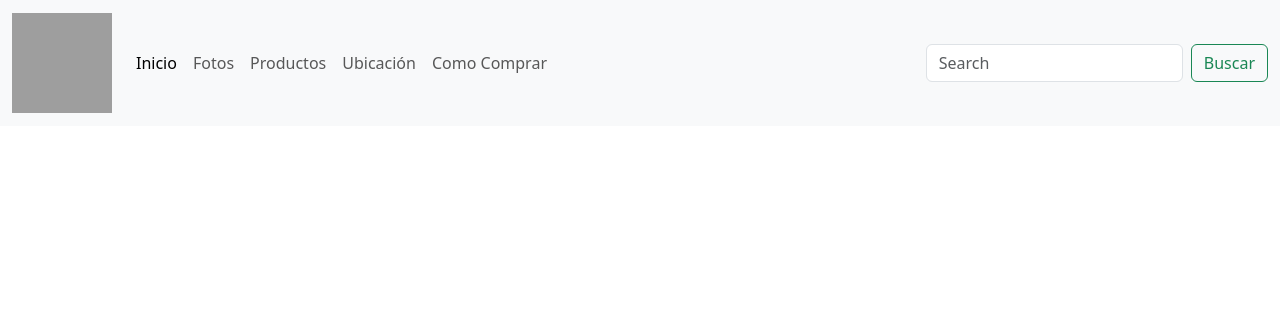
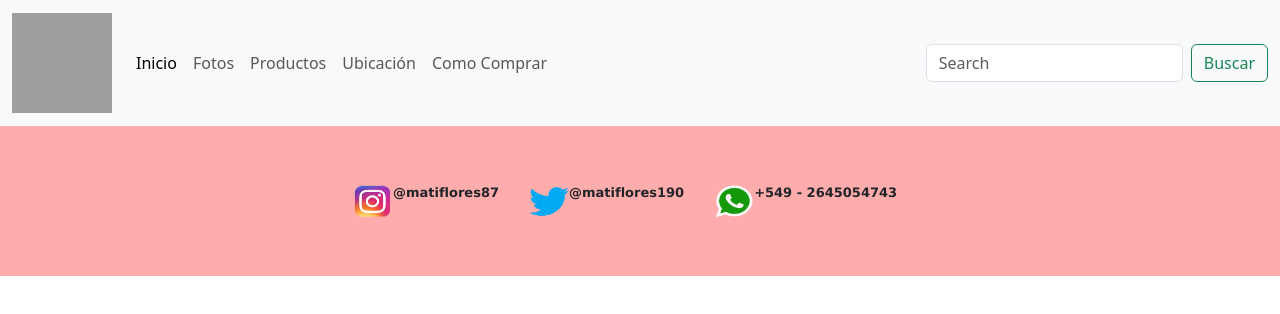
Before and after one commit to mati-flores/preentrega02, a plain HTML site: page pages/como-comprar.html in a window 1280 px wide. Drawn offline with nearby package versions, Linux system fonts and the light colour scheme; grey boxes are pictures that could not be loaded.

Commit message:
Finalización Footers

```diff
--- a/css/style.css
+++ b/css/style.css
@@ -8,3 +8,25 @@ header img {
     height: 100px;
 
 }
+.footer {
+    background-color: #FFACAC;
+    height: 150px;
+    display: flex;
+    align-items: center;
+    justify-content: center;
+    font-size: small;
+    font-family: 'Lucida Sans', 'Lucida Sans Regular', 'Lucida Grande', 'Lucida Sans Unicode', Geneva, Verdana, sans-serif;
+    font-weight: bold;
+
+
+}
+
+.footer img {
+    width: 40px;
+    height: 35px;
+}
+
+.footer p {
+    display: inline;
+    margin-right: 30px;
+}
--- a/pages/como-comprar.html
+++ b/pages/como-comprar.html
@@ -48,3 +48,15 @@
             </div>
         </nav>
     </header>
+
+    <footer class="footer">
+        <a href="https://www.instagram.com" target="blank"><img src="../assets/insta.png" alt="instagram"></a>
+        <p>@matiflores87</p>
+        <a href="https://www.twitter.com" target="blank"><img src="../assets/twitter.png" alt="Twitter"></a>
+        <p>@matiflores190</p>
+        <img src="../assets/wsp-logo.png" alt="WSP">
+        <p>+549 - 2645054743</p>
+
+    </footer>
+</body>
+</html>
```
Also changed, not shown: index.html (+0 -1 lines), pages/fotos.html (+11 -0 lines), pages/productos.html (+11 -0 lines), pages/ubicacion.html (+11 -0 lines).
